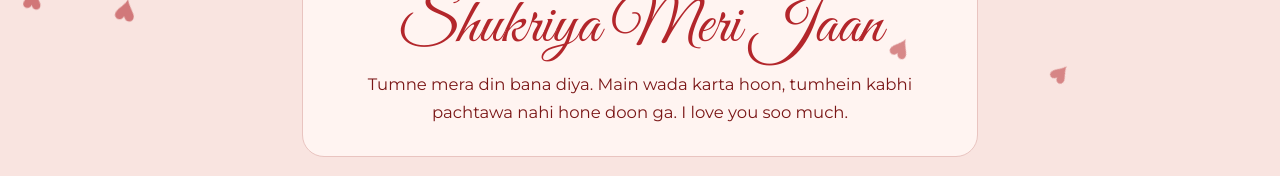
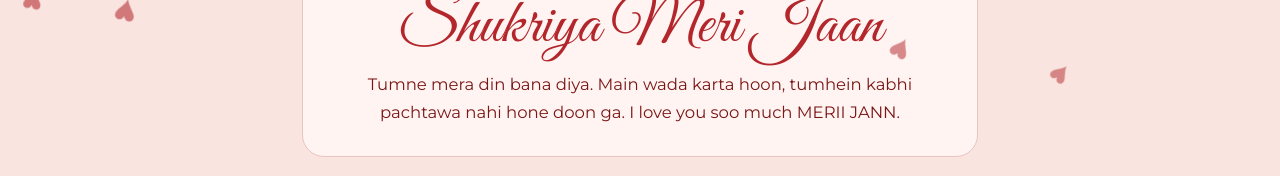
Before and after one commit to hasnain635/birthday-site, a plain HTML site: page index.html in a window 1280 px wide. Both pictures are taken after a click on the button "Haan, maaf kiya". Shown: the part 1956-2132 px from the top of the page. Drawn offline with nearby package versions, Linux system fonts and the light colour scheme.

```diff
--- a/index.html
+++ b/index.html
@@ -91,7 +91,7 @@ footer{padding:30px 22px 50px;text-align:center;font-size:13px;letter-spacing:.2
 </div>
 <div id="thanks" class="card" style="text-align:center">
 <div class="script">Shukriya Meri Jaan</div>
-<p>Tumne mera din bana diya. Main wada karta hoon, tumhein kabhi pachtawa nahi hone doon ga. I love you soo much.</p>
+<p>Tumne mera din bana diya. Main wada karta hoon, tumhein kabhi pachtawa nahi hone doon ga. I love you soo much MERII JANN.</p>
 </div>
 </section>
 
```
